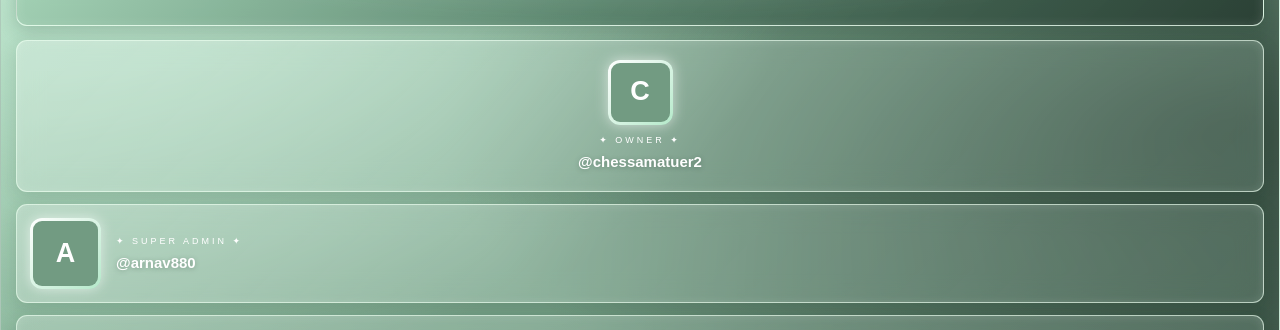
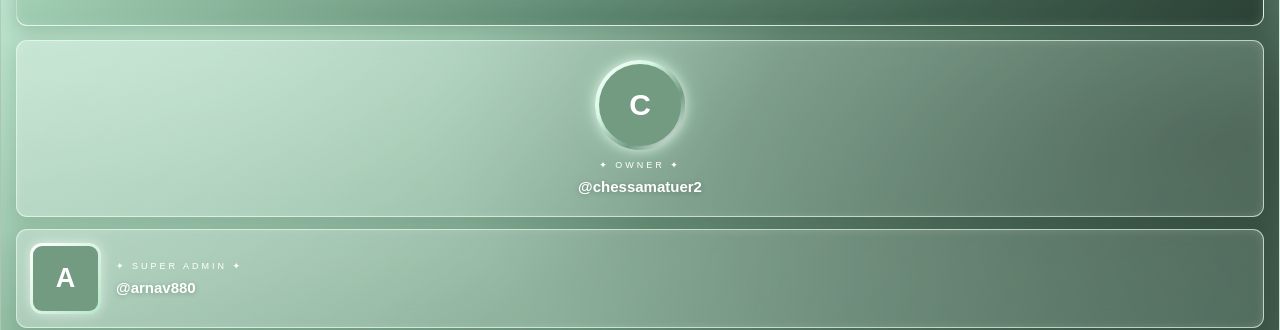
Before and after one commit to CuzImCool/the-amateurs, a plain HTML site: page index.html in a window 1280 px wide. Shown: the part 175-505 px from the top of the page. Drawn offline with Linux system fonts and the light colour scheme; no server answers.

Commit message:
Refactor owner profile avatar styles

```diff
--- a/index.html
+++ b/index.html
@@ -140,48 +140,6 @@ html,body{
   margin-bottom:10px;
 }
 
-/* CIRCULAR OWNER PROFILE PICTURE */
-#amateurs-theme .owner-avatar-wrap{
-  width:90px;
-  height:90px;
-  min-width:90px;
-  padding:4px;
-  box-sizing:border-box;
-  border-radius:50%;
-  overflow:hidden;
-  background:linear-gradient(135deg,#ffffff,#d5f8e4,#719c83,#ffffff);
-  box-shadow:
-    0 0 12px #ffffffaa,
-    0 0 25px #baffd066;
-  transition:all .3s ease;
-}
-#amateurs-theme .owner-profile:hover .owner-avatar-wrap{
-  transform:scale(1.08);
-  box-shadow:
-    0 0 18px #ffffff,
-    0 0 35px #baffd0;
-}
-#amateurs-theme .owner-avatar-inner{
-  width:100%;
-  height:100%;
-  background:#729b82;
-  border-radius:50%;
-  display:flex;
-  align-items:center;
-  justify-content:center;
-  overflow:hidden;
-  color:white;
-  font-size:30px;
-  font-weight:bold;
-}
-#amateurs-theme .owner-avatar-inner img{
-  width:100%;
-  height:100%;
-  object-fit:cover;
-  border-radius:50%;
-  display:none;
-}
-
 /* SUPER ADMIN CARD */
 #amateurs-theme .amateur-avatar-wrap{
   width:65px;
@@ -216,6 +174,55 @@ html,body{
   object-fit:cover;
   display:none;
 }
+
+/* OWNER CIRCULAR PFP - OVERRIDES THE GENERAL AVATAR RULES */
+#amateurs-theme .owner-profile .owner-avatar-wrap{
+  width:90px!important;
+  height:90px!important;
+  min-width:90px!important;
+  min-height:90px!important;
+  max-width:90px!important;
+  max-height:90px!important;
+  flex:0 0 90px!important;
+  padding:4px!important;
+  box-sizing:border-box!important;
+  border-radius:50%!important;
+  overflow:hidden!important;
+  background:linear-gradient(135deg,#ffffff,#d5f8e4,#719c83,#ffffff)!important;
+  box-shadow:0 0 12px #ffffffaa,0 0 25px #baffd066;
+  transition:all .3s ease;
+}
+#amateurs-theme .owner-profile:hover .owner-avatar-wrap{
+  transform:scale(1.08);
+  box-shadow:0 0 18px #ffffff,0 0 35px #baffd0;
+}
+#amateurs-theme .owner-profile .owner-avatar-inner{
+  width:100%!important;
+  height:100%!important;
+  min-width:0!important;
+  min-height:0!important;
+  max-width:100%!important;
+  max-height:100%!important;
+  border-radius:50%!important;
+  overflow:hidden!important;
+  background:#729b82!important;
+  display:flex;
+  align-items:center;
+  justify-content:center;
+  color:white;
+  font-size:30px;
+  font-weight:bold;
+}
+#amateurs-theme .owner-profile .owner-avatar-inner img{
+  width:100%!important;
+  height:100%!important;
+  max-width:none!important;
+  max-height:none!important;
+  object-fit:cover!important;
+  border-radius:50%!important;
+  display:none;
+}
+
 #amateurs-theme .amateur-profile-info{
   min-width:0;
 }
```
